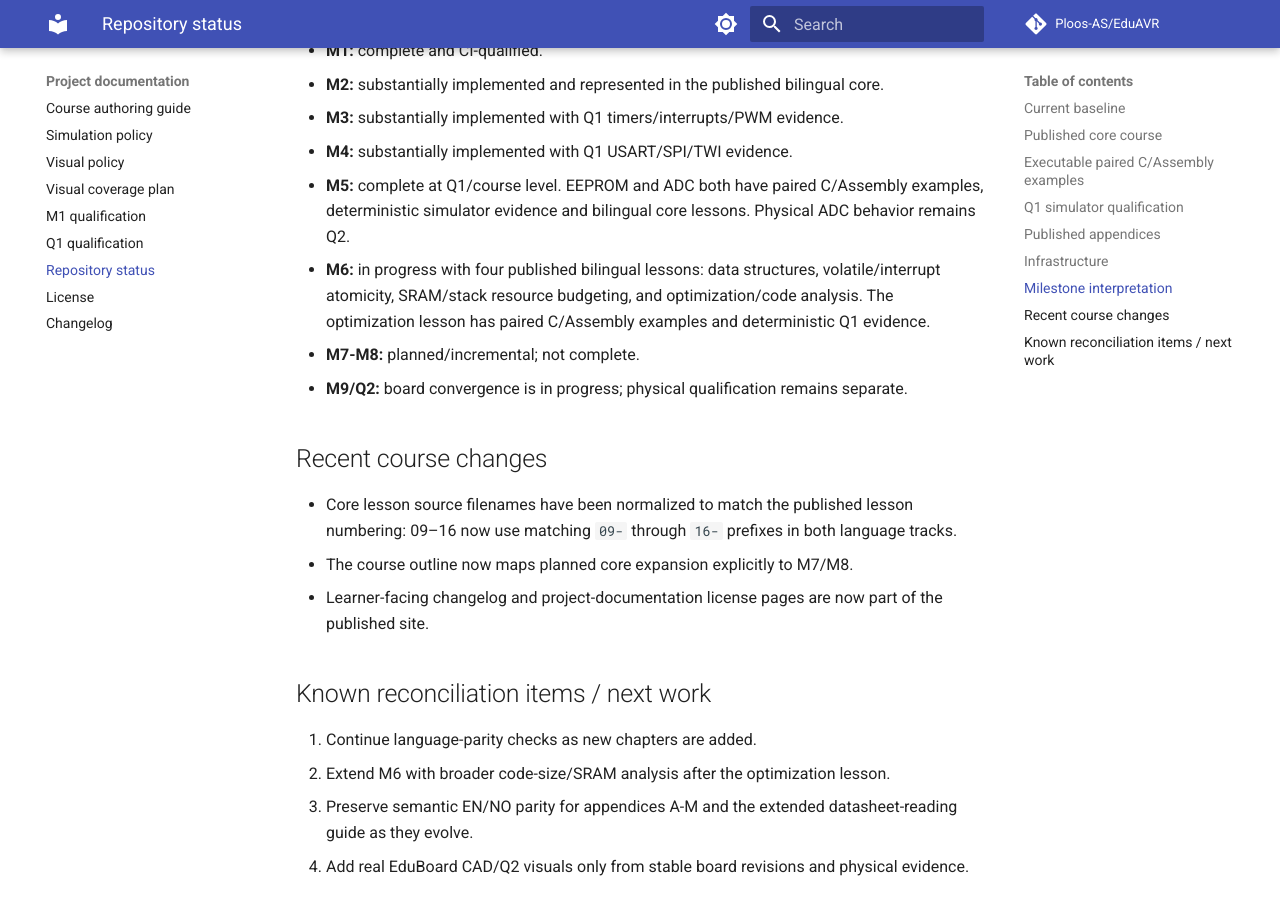
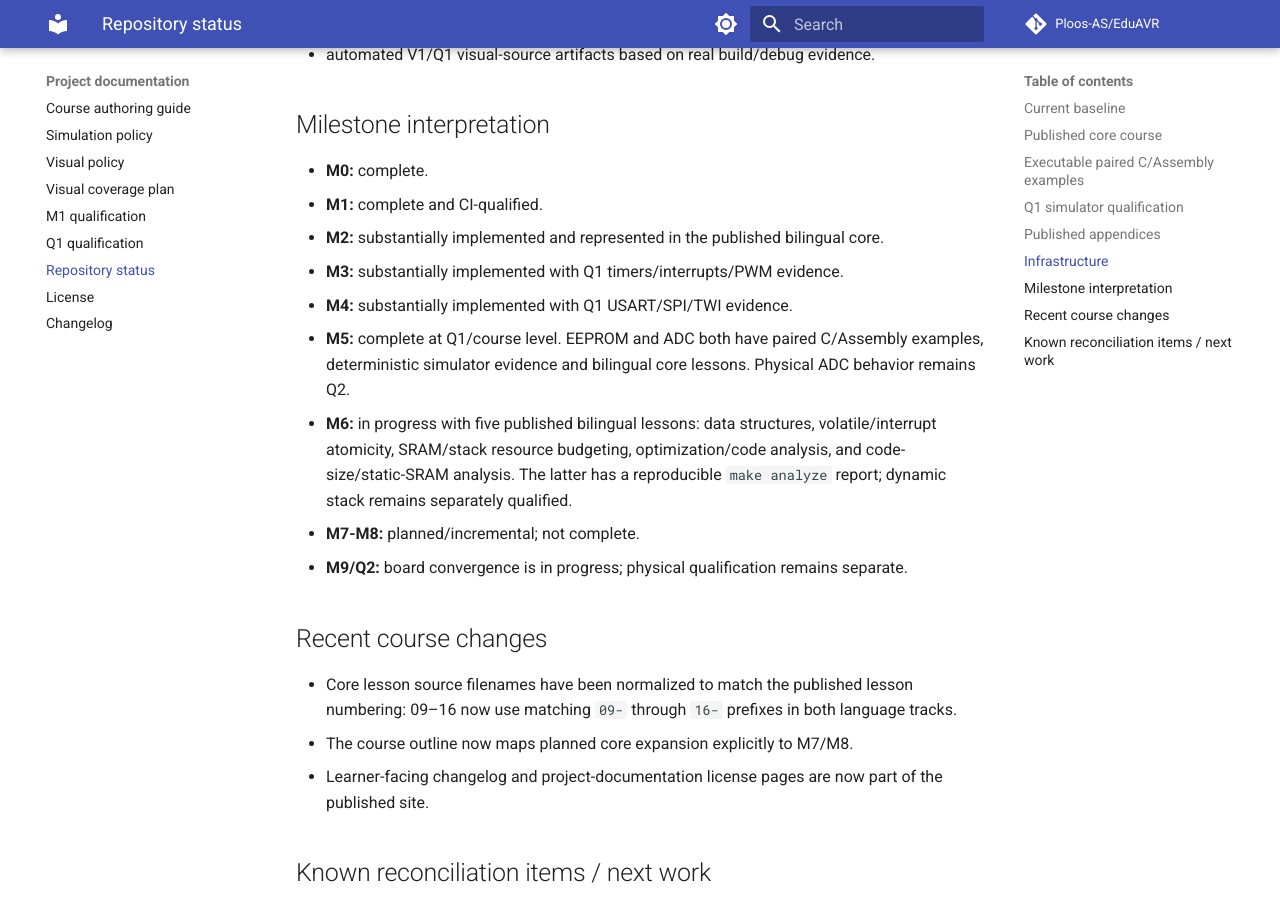
Before and after one commit to Ploos-AS/EduAVR, an MkDocs documentation site: the page built from docs/STATUS.md, in a window 1280 px wide and 900 px high, scrolled down 4411 px. Built offline with MkDocs 1.6.1 and Material for MkDocs 9.7.7, drawn with Linux system fonts in a browser that asks for light colours; comment, search, counter and statistics services are not loaded; some of the changed text lies outside the part shown.

Commit message:
M6: update status for code size and SRAM analysis

```diff
--- a/docs/STATUS.md
+++ b/docs/STATUS.md
@@ -32,7 +32,8 @@ The published navigation currently contains seventeen core chapters in each lang
 14. pointers, buffers and structs;
 15. volatile, interrupts and atomicity;
 16. SRAM and stack resource budgets;
-17. optimization and generated code.
+17. optimization and generated code;
+18. code size and SRAM analysis.
 
 ## Executable paired C/Assembly examples
 
@@ -57,7 +58,8 @@ The build currently contains paired C and hand-written Assembly firmware for:
 - data structures;
 - shared ISR/main state;
 - SRAM/stack resource budgeting;
-- optimization-level comparison and generated-code analysis.
+- optimization-level comparison and generated-code analysis;
+- reproducible code-size and static-SRAM analysis.
 
 EEPROM and ADC implementation, qualification and published curriculum are now aligned.
 
@@ -84,6 +86,7 @@ Current automated Q1 evidence covers:
 | Shared state | Timer0 interrupt progress plus coherent protected 16-bit snapshot in paired C/Assembly |
 | Resource budget | paired C/Assembly stack-depth observation, balanced SP and deterministic worker result |
 | Optimization | O0/Os/O2 plus Assembly preserve deterministic weighted-sum result; ELF `.text` is measurable |
+| Code/SRAM analysis | reproducible ELF section/symbol report plus explicit static-SRAM/Flash budgeting model |
 
 ## Published appendices
 
@@ -128,7 +131,7 @@ Implemented repository infrastructure includes:
 - **M3:** substantially implemented with Q1 timers/interrupts/PWM evidence.
 - **M4:** substantially implemented with Q1 USART/SPI/TWI evidence.
 - **M5:** complete at Q1/course level. EEPROM and ADC both have paired C/Assembly examples, deterministic simulator evidence and bilingual core lessons. Physical ADC behavior remains Q2.
-- **M6:** in progress with four published bilingual lessons: data structures, volatile/interrupt atomicity, SRAM/stack resource budgeting, and optimization/code analysis. The optimization lesson has paired C/Assembly examples and deterministic Q1 evidence.
+- **M6:** in progress with five published bilingual lessons: data structures, volatile/interrupt atomicity, SRAM/stack resource budgeting, optimization/code analysis, and code-size/static-SRAM analysis. The latter has a reproducible `make analyze` report; dynamic stack remains separately qualified.
 - **M7-M8:** planned/incremental; not complete.
 - **M9/Q2:** board convergence is in progress; physical qualification remains separate.
 
```
Also changed, not shown: other parts of docs/STATUS.md (+1 -1 lines).
